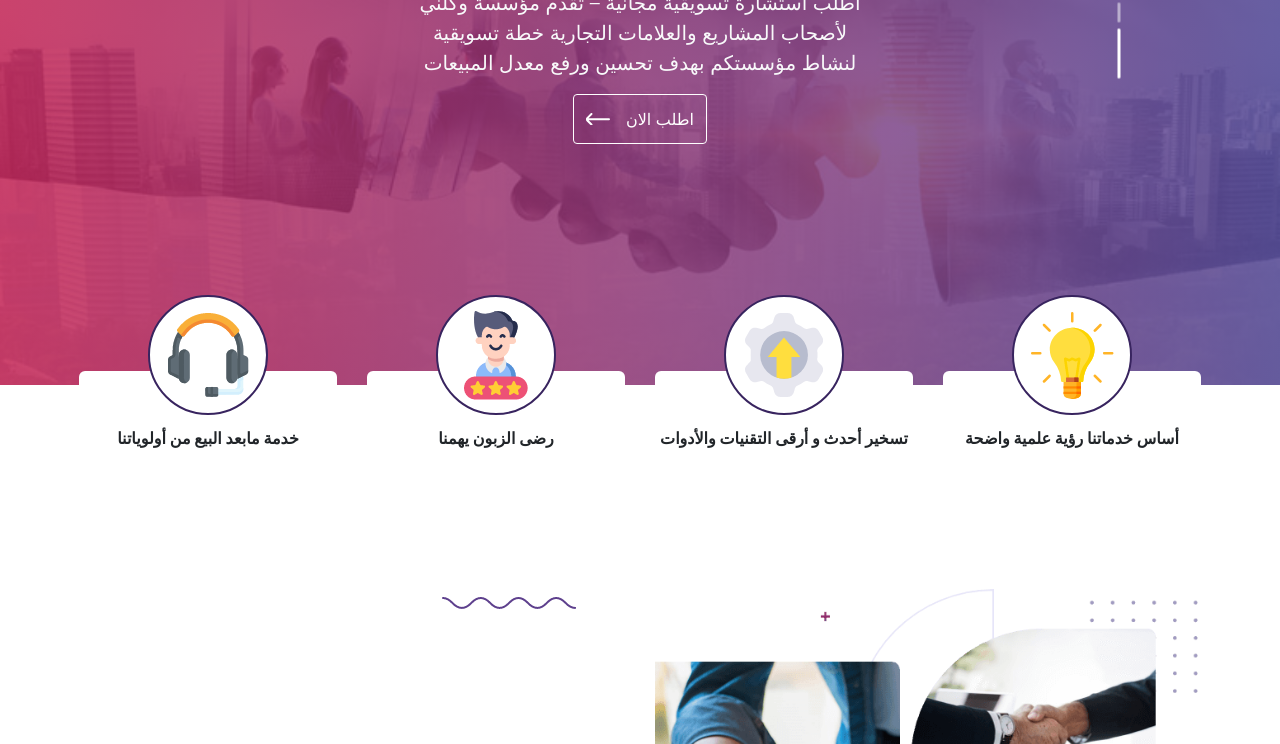
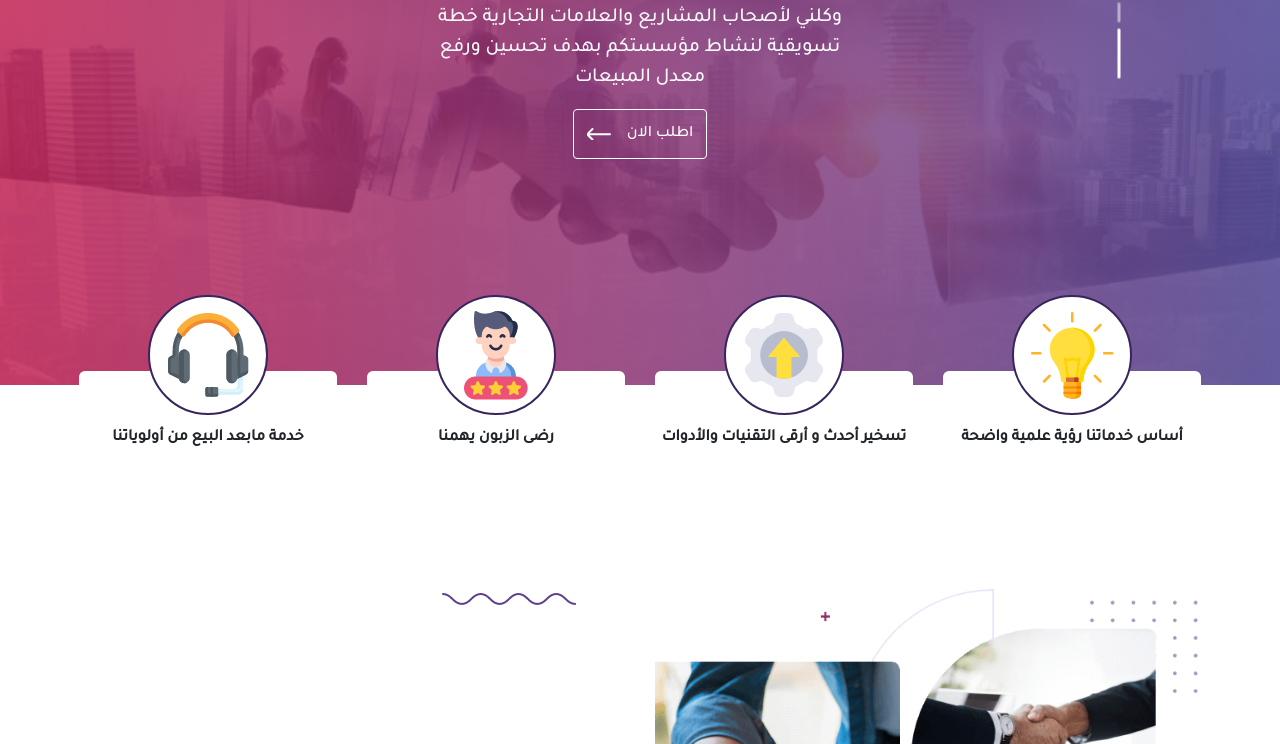
Before and after one commit to MRloll/wakklny, a plain HTML site: page index.html in a window 1280 px wide. Shown: the part 311-1055 px from the top of the page. Drawn offline with Linux system fonts and the light colour scheme.

Commit message:
adding font

```diff
--- a/sass/settings/_layout.scss
+++ b/sass/settings/_layout.scss
@@ -1,4 +1,9 @@
 @import "./vars";
+@import url("https://fonts.googleapis.com/css2?family=Tajawal:wght@500&display=swap");
+
+* {
+    font-family: "Tajawal", sans-serif;
+}
 /*************
     body
 *************/
```
Also changed, not shown: css/main.css, 1 other file.
